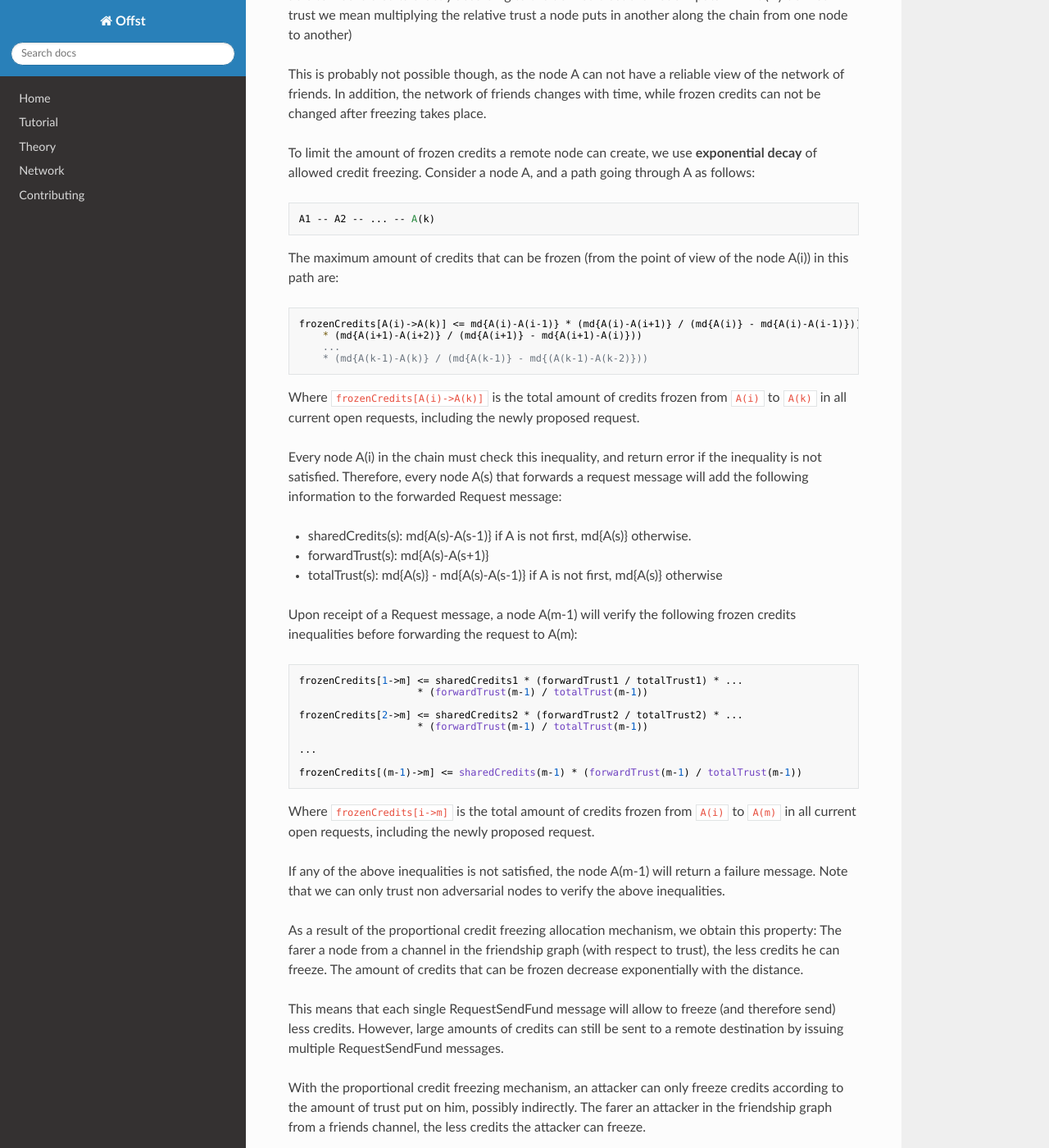
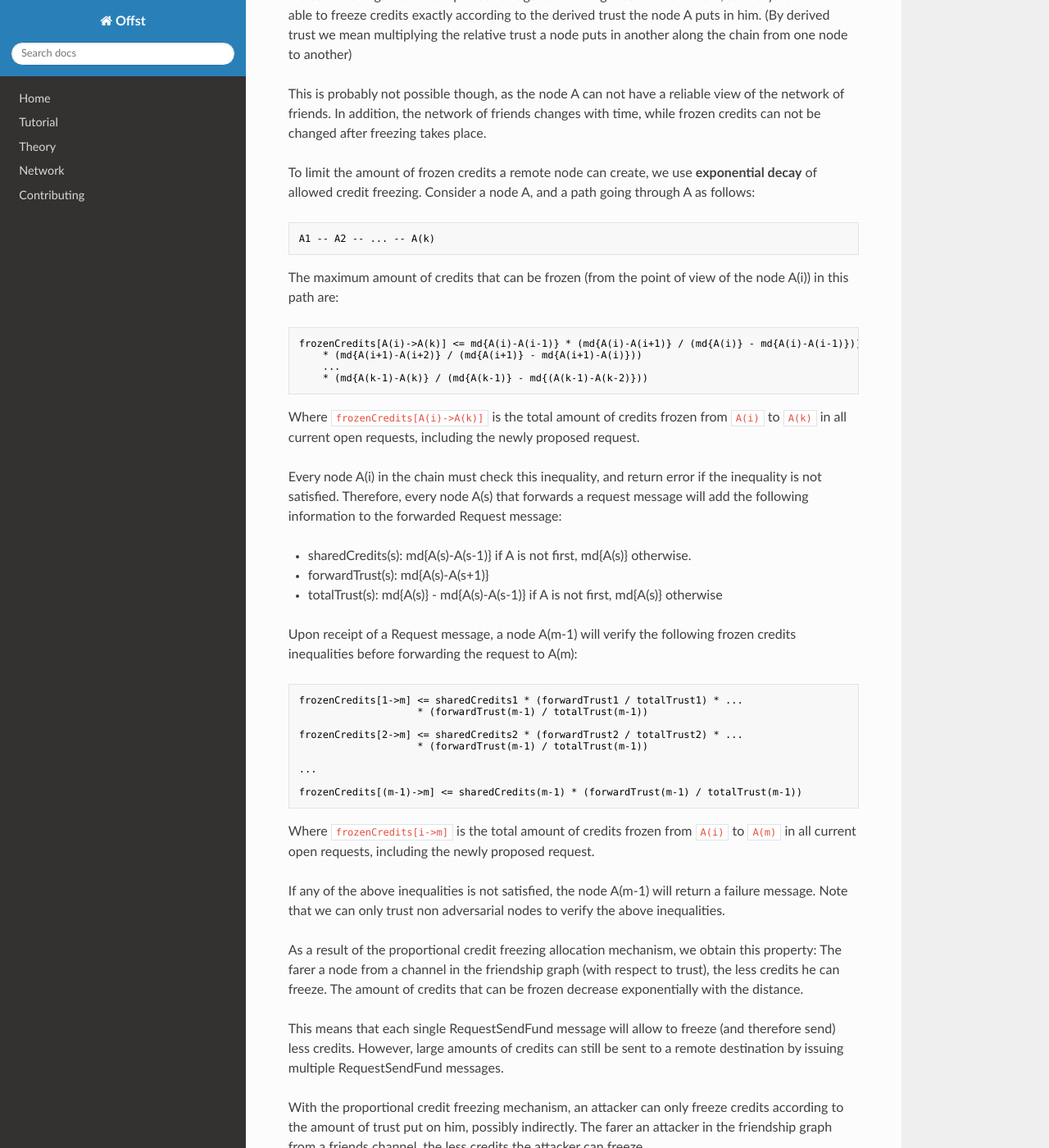
Before and after one commit to freedomlayer/offset_docs, an MkDocs documentation site: the page built from docs/legacy_ideas.md, in a window 1280 px wide and 1400 px high, scrolled down 1958 px. Shown: the whole window at 82% size. Built offline with MkDocs 1.6.1, drawn with Linux system fonts in a browser that asks for light colours; nearby versions of some CDN libraries; some of the changed text lies outside the part shown.

Commit message:
Docs: markdownlint, spelling

````diff
--- a/docs/legacy_ideas.md
+++ b/docs/legacy_ideas.md
@@ -7,7 +7,7 @@
 
 Consider a node A, having friendship relationships with B, C, D, E.
 
-```
+```text
  B <---  /---\
  C <---  | A |  <--- E
  D <---  \---/
@@ -17,6 +17,7 @@
 frozen from E to A.
 
 We distinguish between different frozen credits from E to A:
+
 - `F{EA}_B`: Frozen credits that represent a RequestSendFund that continues to B.
 - `F{EA}_C`: Frozen credits that represent a RequestSendFund that continues to C.
 - `F{EA}_D`: Frozen credits that represent a RequestSendFund that continues to D.
@@ -52,7 +53,6 @@
 Note that the right hand of this inequality is fully determined by A's
 configuration.
 
-
 ## Exponential decay of credit freezing (Legacy)
 
 Proportional credit freezing allocation makes sure that all the immediate
@@ -63,7 +63,7 @@
 excessive freezing of credits by remote adversarial nodes. Consider for example
 the following friends topology:
 
-```
+```text
          F                  -- J
          |                     |
          |                     |
@@ -73,7 +73,6 @@
          E
 
 ```
-
 
 Assume that the node J is an adversarial node. J can start a Request messages
 with the following paths (All start with J and end with J):
@@ -101,14 +100,14 @@
 **exponential decay** of allowed credit freezing.
 Consider a node A, and a path going through A as follows:
 
-```
+```text
 A1 -- A2 -- ... -- A(k)
 ```
 
 The maximum amount of credits that can be frozen (from the point of view of the
 node A(i)) in this path are:
 
-```
+```text
 frozenCredits[A(i)->A(k)] <= md{A(i)-A(i-1)} * (md{A(i)-A(i+1)} / (md{A(i)} - md{A(i)-A(i-1)}))
     * (md{A(i+1)-A(i+2)} / (md{A(i+1)} - md{A(i+1)-A(i)}))
     ...
@@ -135,7 +134,7 @@
 Upon receipt of a Request message, a node A(m-1) will verify the following
 frozen credits inequalities before forwarding the request to A(m):
 
-```
+```text
 frozenCredits[1->m] <= sharedCredits1 * (forwardTrust1 / totalTrust1) * ...
                     * (forwardTrust(m-1) / totalTrust(m-1))
 
@@ -168,14 +167,12 @@
 farer an attacker in the friendship graph from a friends channel, the less
 credits the attacker can freeze.
 
-
 TODO: Possibly add examples here?
 
 Note that `frozenCredits[i->m]` above is the total amount of credits frozen
 from the node A(i) to the node A(m). This value is calculated by A(m-1) by
 adding the frozen credits from all the current open requests from the node A(i)
 to the node A(m), including the newly proposed request.
-
 
 ## The idea of time limiting requests (Abandoned)
 
@@ -187,7 +184,7 @@
 We show an example of implementing the time limit feature for a request.
 Consider the following graph of friends:
 
-```
+```text
 A -- B -- C -- D
 ```
 
@@ -215,7 +212,6 @@
 back the signed response message to A. If the response message arrived on time,
 A will pay B the promised 6 credits.
 
-
 The idea time limiting requests was abandoned because of the way it performs
 when network failures happen. Consider the previous example of A attempting to
 send funds to D, when A is willing to wait at most 6 seconds.
@@ -225,7 +221,7 @@
 D the promised 2 credits, and then C attempts to send back to B the signed
 response message, but suddenly the connection between B and C is disturbed.
 
-```
+```text
 A -- B -X- C -- D
 ```
 
````
Also changed, not shown: docs/contributing.md (+0 -1 lines), docs/network.md (+0 -10 lines), docs/theory.md (+6 -23 lines), docs/tutorial.md (+11 -28 lines), docs/index.md (line endings or trailing spaces).
